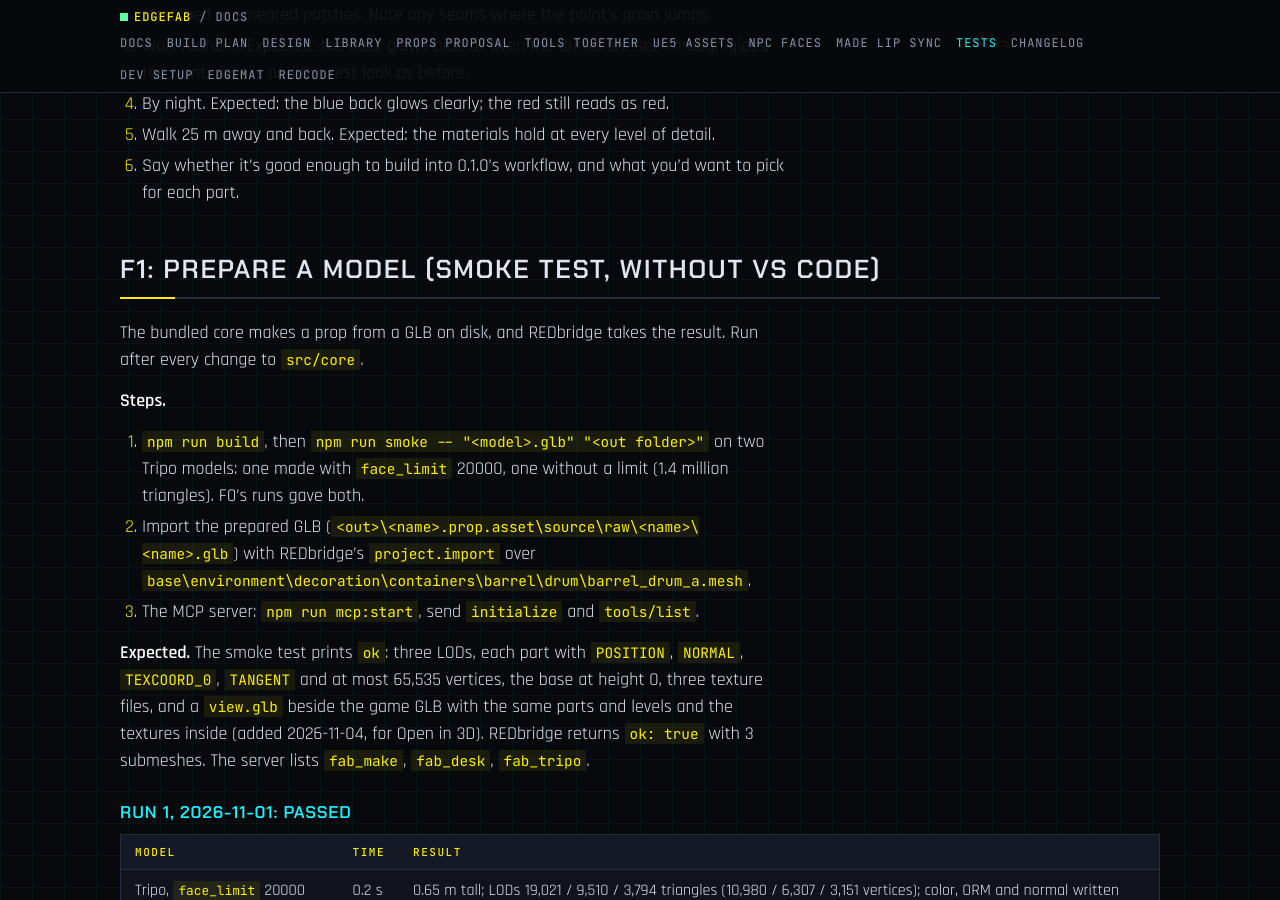
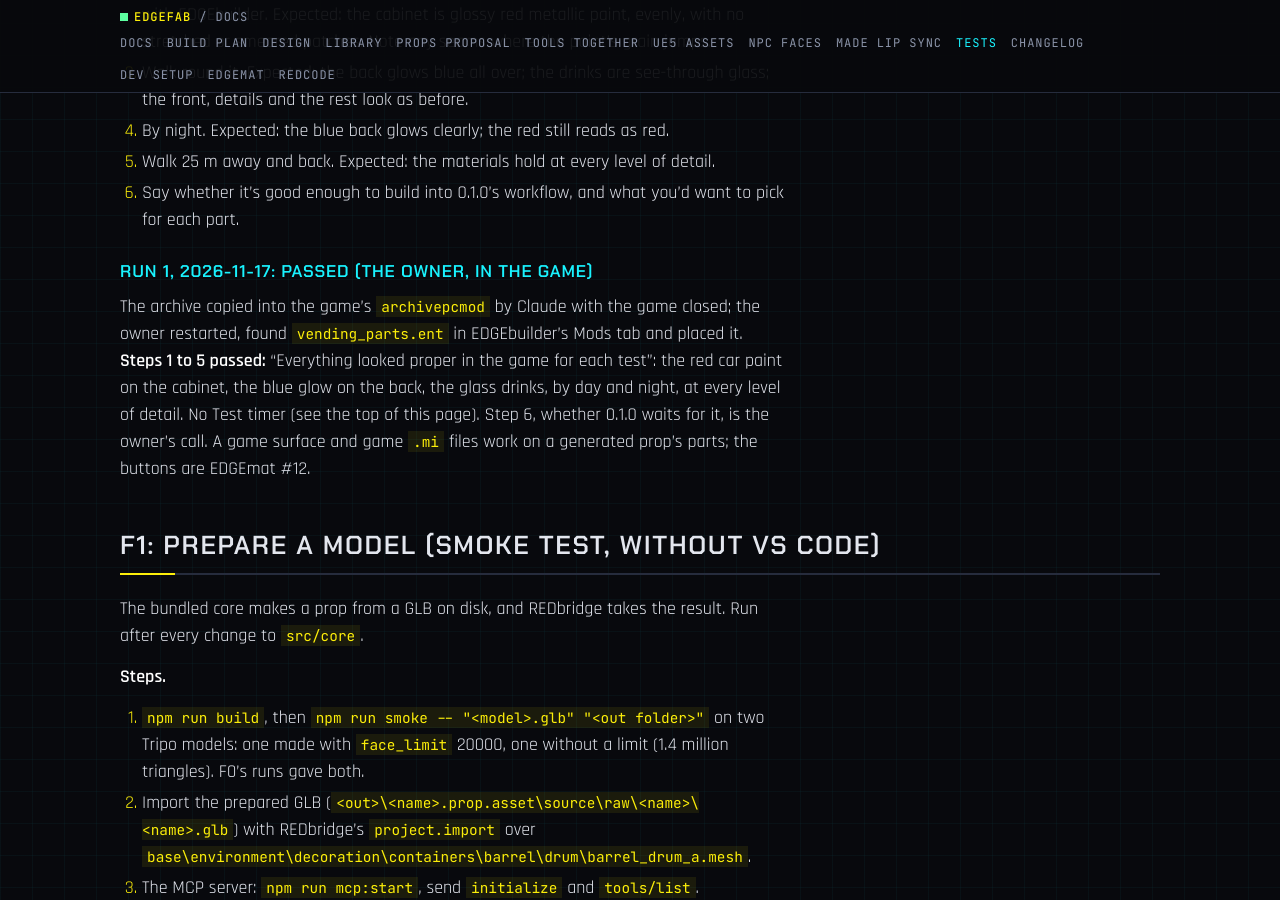
Before and after one commit to Edgemodders/EDGEfab, a Jekyll site: the page built from docs/testing.md, in a window 1280 px wide and 900 px high, scrolled down 14793 px. Built offline with Jekyll 4.4.1, drawn with Linux system fonts in a browser that asks for light colours; some of the changed text lies outside the part shown.

Commit message:
Tests: game materials on a prop's parts passed in the game; Test timer only when a test needs it
Co-Authored-By: Claude Opus 5.5 <noreply@anthropic.com>

```diff
--- a/docs/testing.md
+++ b/docs/testing.md
@@ -6,7 +6,7 @@ title: Tests
 
 Every test of EDGEfab, with the steps to run it again, what should happen, and each run's result. Add a test here when it is first run. **Release gate (the owner's rule):** no release until every test of the builds since the last release has passed. Untested or failed stops it.
 
-In-game steps start with the Test timer: switch on REDnode's **Test timer** app, press **Start**, and press **Mark** after each numbered step, so log lines can be tied to steps.
+In-game steps use REDnode's **Test timer** (Start, then Mark after each numbered step) only when a test says it needs it, to tie log lines to steps. The owner's word on what they saw is the record otherwise (owner, 2026-11-17).
 
 F1's tests come first, then F0's checks.
 
@@ -17,7 +17,7 @@ Last updated 2026-11-17. Each row links to its test. **Open for 0.1.0:** the Pic
 | Test | Kind | Phase | Last run | Result |
 |---|---|---|---|---|
 | [The Pictures tab](#f1-the-pictures-tab) | Offline by Claude (stand-ins for OpenAI and Tripo); VS Code steps by the owner | F1 | 2026-11-17 | Part A **pass** (23 checks); part B **not run** |
-| [Check: Game materials on a prop's parts](#f1-check-game-materials-on-a-props-parts) | Prepared by Claude through MCP; in the game by the owner | F1 (may join 0.1.0) | 2026-11-17 | Prepared; **in the game not run** |
+| [Check: Game materials on a prop's parts](#f1-check-game-materials-on-a-props-parts) | Prepared by Claude through MCP; in the game by the owner | F1 (may join 0.1.0) | 2026-11-17 | **Passed** (owner, in the game) |
 | [The extension in VS Code (the owner's pass)](#f1-the-extension-in-vs-code-the-owners-pass) | By hand in VS Code: scripted by the EDGEweb session, then the owner | F1 | 2026-11-15 | **Pass** (with fixes) |
 | [The phase test, props placed with EDGEbuilder (EDGEfab #2)](#f1-the-phase-test-props-placed-with-edgebuilder-edgefab-2) | In the game, with EDGEbuilder: scripted, then the owner | F1 | 2026-11-15 | **Pass**. The phase test; EDGEfab #2 closed |
 | [Prepare a model (smoke test, without VS Code)](#f1-prepare-a-model-smoke-test-without-vs-code) | Automated, with REDbridge | F1 | 2026-11-16 | **Pass** on the final build for 0.1.0 |
@@ -296,6 +296,10 @@ Found on the way: the game's layered `.mi` files embed their setup. A copy point
 4. By night. Expected: the blue back glows clearly; the red still reads as red.
 5. Walk 25 m away and back. Expected: the materials hold at every level of detail.
 6. Say whether it's good enough to build into 0.1.0's workflow, and what you'd want to pick for each part.
+
+### Run 1, 2026-11-17: passed (the owner, in the game)
+
+The archive copied into the game's `archivepcmod` by Claude with the game closed; the owner restarted, found `vending_parts.ent` in EDGEbuilder's Mods tab and placed it. **Steps 1 to 5 passed:** "Everything looked proper in the game for each test": the red car paint on the cabinet, the blue glow on the back, the glass drinks, by day and night, at every level of detail. No Test timer (see the top of this page). Step 6, whether 0.1.0 waits for it, is the owner's call. A game surface and game `.mi` files work on a generated prop's parts; the buttons are EDGEmat #12.
 
 ## F1: prepare a model (smoke test, without VS Code)
 
```
Also changed, not shown: CLAUDE.md (+2 -2 lines).
